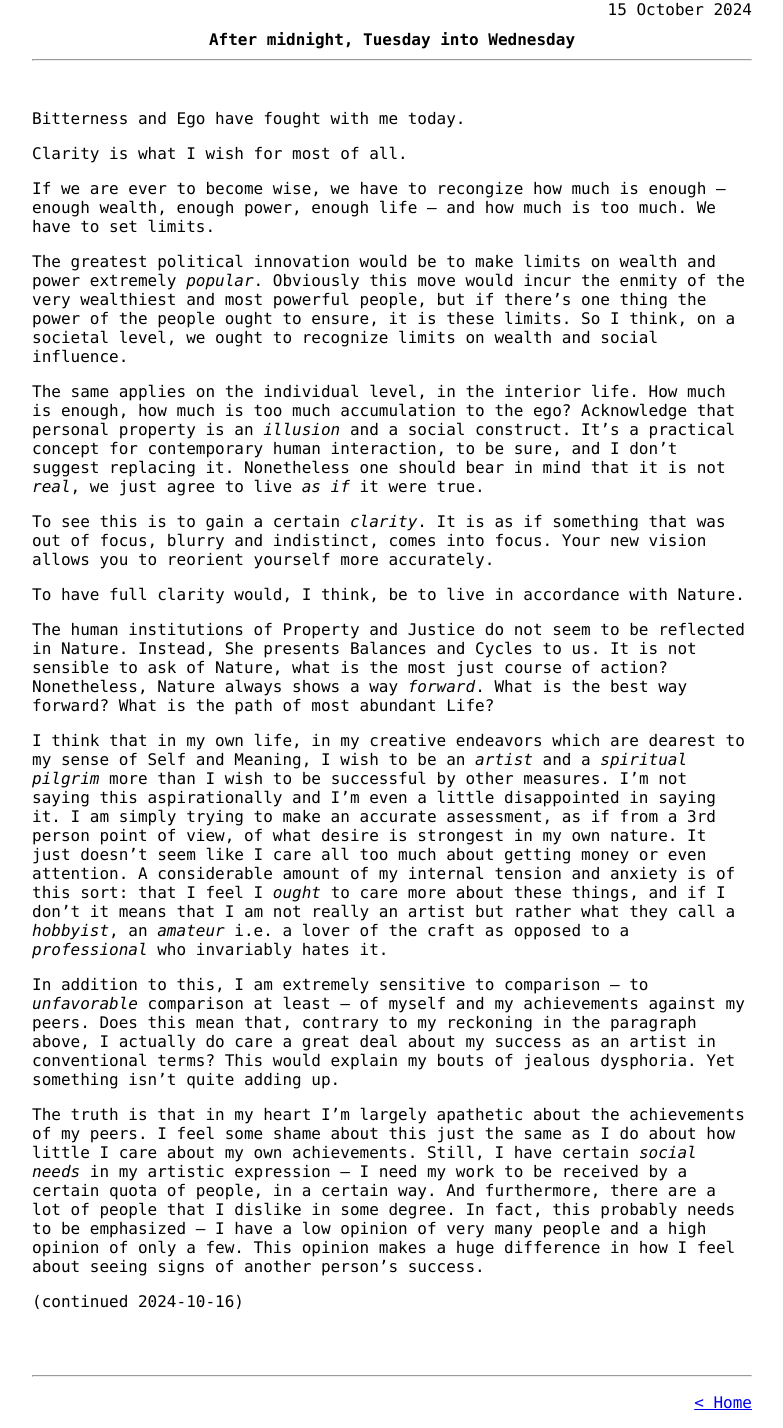
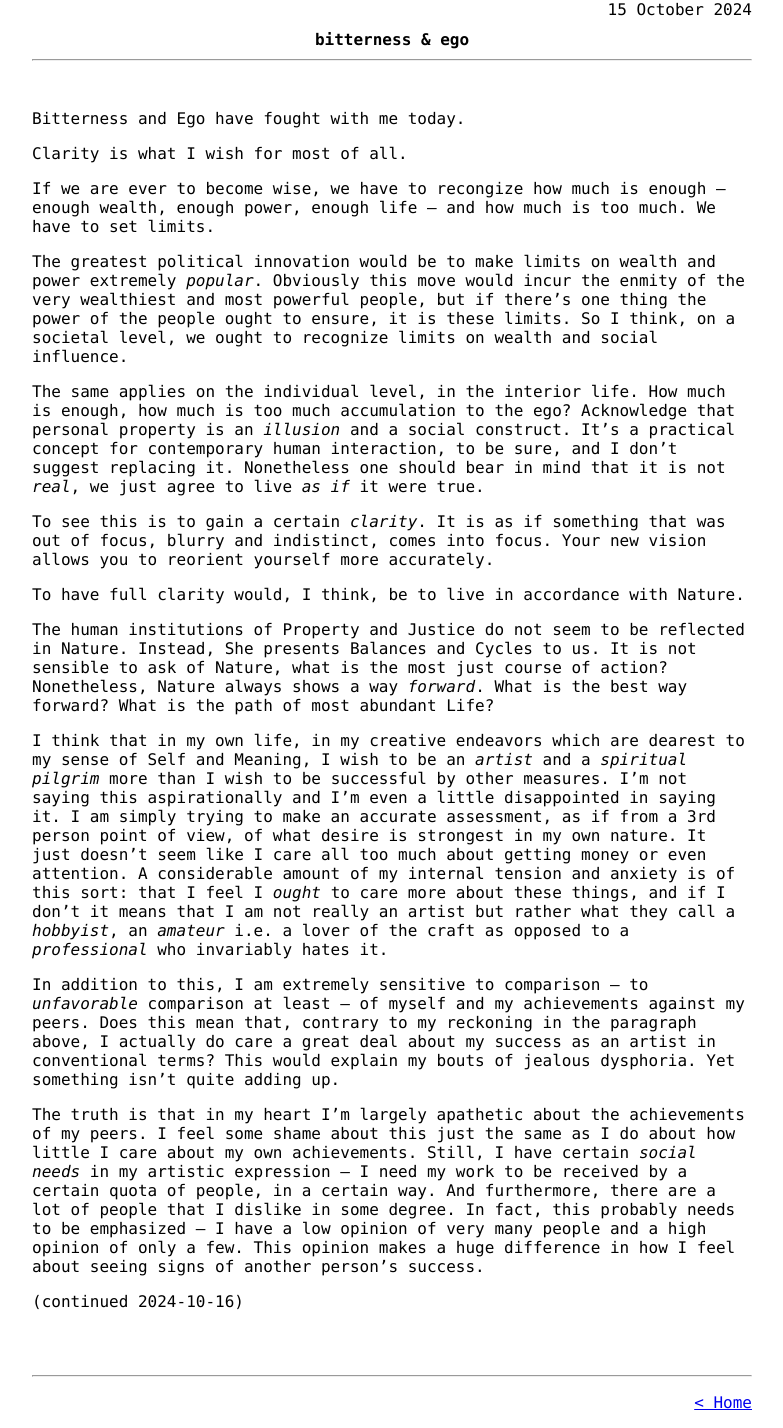
Before and after one commit to popempire/hjhw, a Jekyll site: the page built from _posts/2024-10-15-.md, in a window 1280 px wide. Shown: the whole page, without its empty margins (248-1031 px from the left). Built offline with Jekyll 4.4.1, drawn with Linux system fonts in a browser that asks for light colours.

Commit message:
Update 2024-10-15-.md

```diff
--- a/_posts/2024-10-15-.md
+++ b/_posts/2024-10-15-.md
@@ -1,6 +1,6 @@
 ---
 layout: post
-title: "After midnight, Tuesday into Wednesday"
+title: bitterness & ego
 ---
 
 Bitterness and Ego have fought with me today.
```
